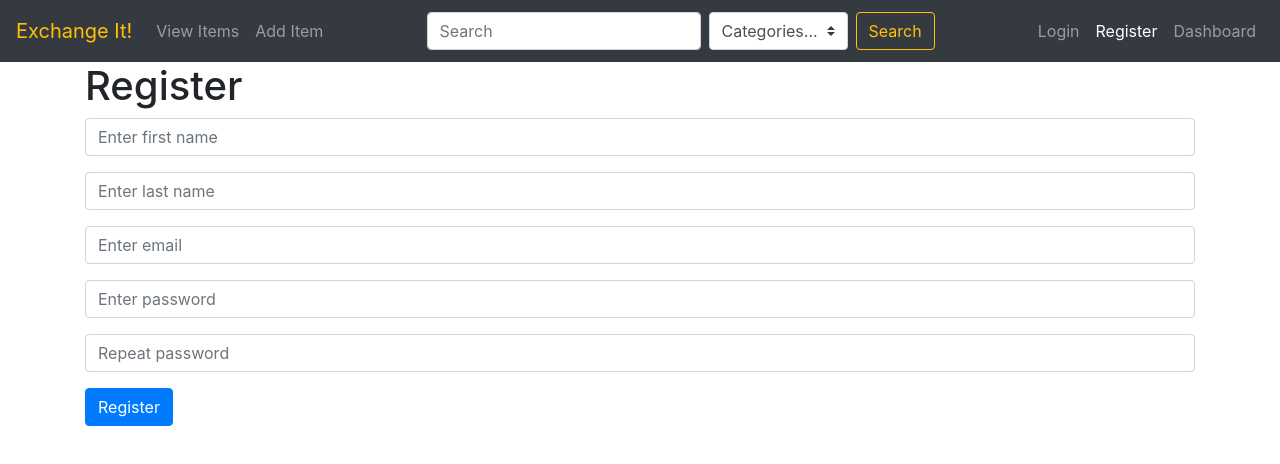
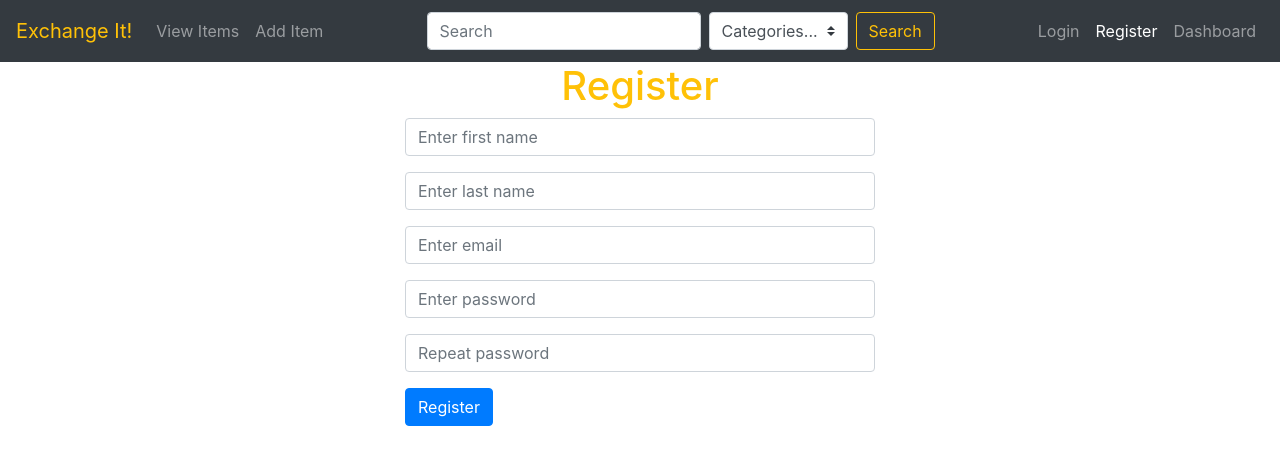
Before and after one commit to deono/exchange-it, a React (Create React App) app: page /register in a window 1280 px wide. Shown: the top 464 px of the page. Built offline with nearby package versions, Linux system fonts and the light colour scheme.

Commit message:
form-container

```diff
--- a/src/components/AddItem.jsx
+++ b/src/components/AddItem.jsx
@@ -7,8 +7,8 @@ const AddItem = () => {
   console.log("input: ", input);
 
   return (
-    <div className="container">
-      <h1 className="d-1">Add a New Item</h1>
+    <div className="container form-container">
+      <h1 className="d-1 text-warning text-center">Add a New Item</h1>
       <form>
         <div className="form-group">
           <label htmlFor="item-name" hidden>
--- a/src/components/App.jsx
+++ b/src/components/App.jsx
@@ -6,6 +6,9 @@ import ItemList from "./ItemList";
 import Register from "./Register";
 import Login from "./Login";
 import AddItem from "./AddItem.jsx";
+import Dashboard from "./Dashboard";
+
+import "../styles/App.css";
 
 function App() {
   return (
@@ -13,9 +16,11 @@ function App() {
       <div className="App">
         <NavBar />
         <Switch>
-          {/* <div className="container"> */}
           <Route path="/item-list">
             <ItemList />
+          </Route>
+          <Route path="/add-item">
+            <AddItem />
           </Route>
           <Route path="/register">
             <Register />
@@ -23,10 +28,9 @@ function App() {
           <Route path="/login">
             <Login />
           </Route>
-          <Route path="add-item">
-            <AddItem />
+          <Route path="/dashboard">
+            <Dashboard />
           </Route>
-          {/* </div> */}
           <Route path="/">
             <Landing />
           </Route>
--- /dev/null
+++ b/src/components/Dashboard.jsx
@@ -0,0 +1,11 @@
+import React from "react";
+
+const Dashboard = () => {
+  return (
+    <div className="container">
+      <h1 className="d-1 text-warning text-center">Dashboard</h1>
+    </div>
+  );
+};
+
+export default Dashboard;
--- a/src/components/Login.jsx
+++ b/src/components/Login.jsx
@@ -7,8 +7,8 @@ const Login = () => {
   console.log("input: ", input);
 
   return (
-    <div className="container">
-      <h1 className="d-1">Login</h1>
+    <div className="container form-container">
+      <h1 className="d-1 text-warning text-center">Login</h1>
       <form>
         <div className="form-group">
           <label htmlFor="email" hidden>
--- a/src/components/Register.jsx
+++ b/src/components/Register.jsx
@@ -7,8 +7,8 @@ const Register = () => {
   console.log("input: ", input);
 
   return (
-    <div className="container">
-      <h1 className="d-1">Register</h1>
+    <div className="container form-container">
+      <h1 className="d-1 text-warning text-center">Register</h1>
       <form>
         <div className="form-group">
           <label htmlFor="first-name" hidden>
--- /dev/null
+++ b/src/styles/App.css
@@ -0,0 +1,3 @@
+.form-container {
+  max-width: 500px;
+}
```
